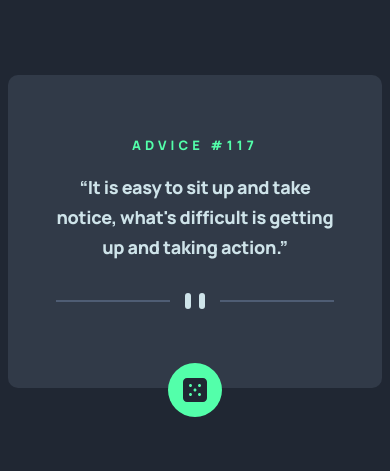
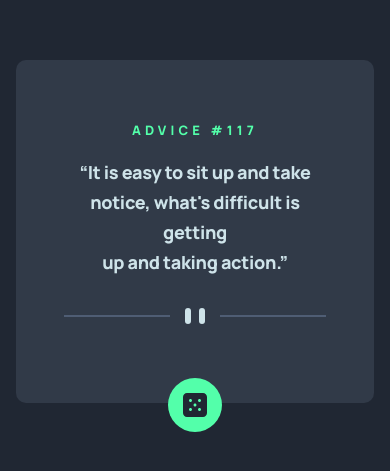
Before and after one commit to Debs-D/advice-generator-project, a plain HTML site: page index.html in a window 390 px wide. Shown: the part 199-670 px from the top of the page. Drawn offline with Linux system fonts and the light colour scheme.

Commit message:
fixed width

```diff
--- a/style.css
+++ b/style.css
@@ -16,7 +16,7 @@ body {
     border-width: 2px;
     border-radius: 7px;
     position: relative;
-    width: 50%;
+    width: 400px;
     background-color: #313A48;
     border: 1px solid none;
     padding: 48px;
@@ -93,6 +93,6 @@ hr {
 
 @media  (max-width: 768px) {
     .box{
-        width: 90%;
+        width: 70%;
     }
 }
```
